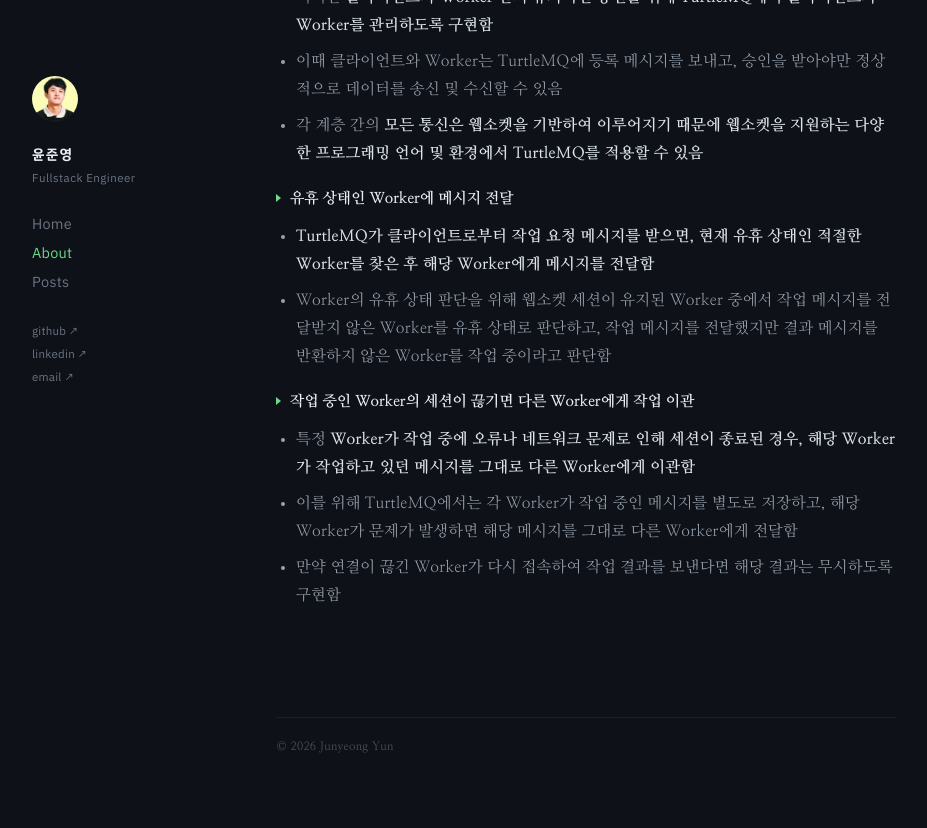
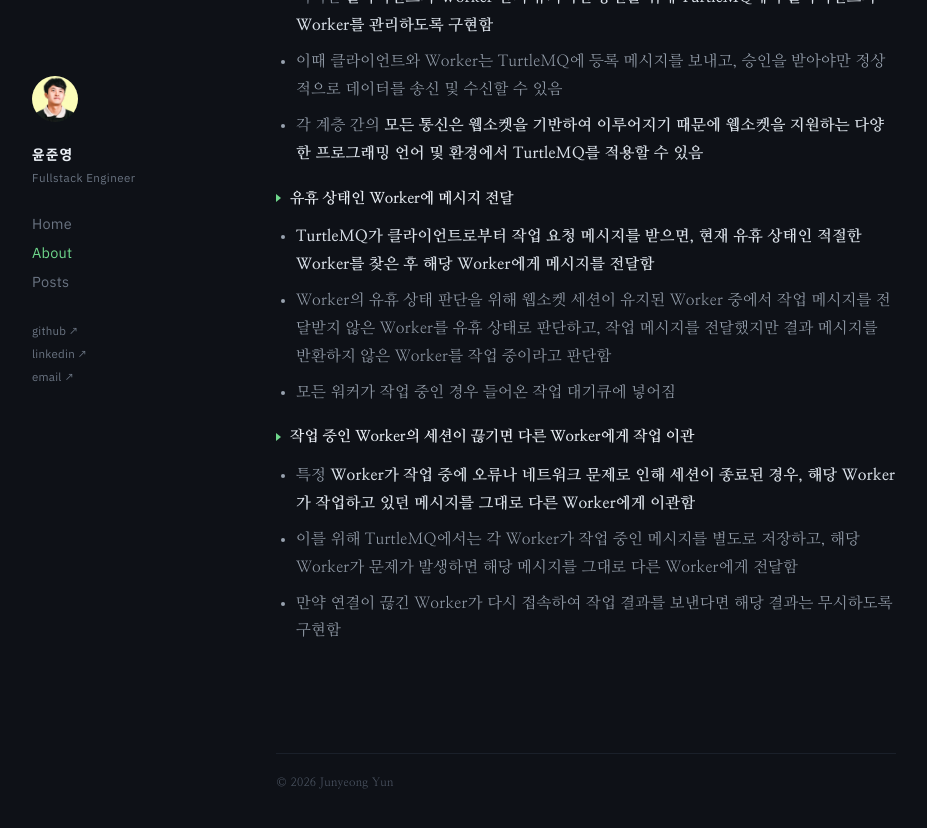
Before and after one commit to ypjun100/v2.junyeong.dev, a Jekyll site: the page built from content/_projects/turtlemq.md, in a window 1280 px wide and 900 px high, scrolled down 1063 px. Shown: the top 828 px of the window, without its empty margins (138-1065 px from the left). Built offline with Jekyll 4.4.1, drawn with Linux system fonts in a browser that asks for light colours.

Commit message:
content: note what TurtleMQ does when no worker is idle
Adds the author's line to the section on dispatching to idle workers, which
covered finding one and judging idle from busy but not the case where none is
free.

```diff
--- a/content/_projects/turtlemq.md
+++ b/content/_projects/turtlemq.md
@@ -28,6 +28,7 @@
 ### 유휴 상태인 Worker에 메시지 전달
 * **TurtleMQ가 클라이언트로부터 작업 요청 메시지를 받으면, 현재 유휴 상태인 적절한 Worker를 찾은 후 해당 Worker에게 메시지를 전달함**
 * Worker의 유휴 상태 판단을 위해 웹소켓 세션이 유지된 Worker 중에서 작업 메시지를 전달받지 않은 Worker를 유휴 상태로 판단하고, 작업 메시지를 전달했지만 결과 메시지를 반환하지 않은 Worker를 작업 중이라고 판단함
+* 모든 워커가 작업 중인 경우 들어온 작업 대기큐에 넣어짐
 
 ### 작업 중인 Worker의 세션이 끊기면 다른 Worker에게 작업 이관
 * 특정 **Worker가 작업 중에 오류나 네트워크 문제로 인해 세션이 종료된 경우, 해당 Worker가 작업하고 있던 메시지를 그대로 다른 Worker에게 이관함**
```
